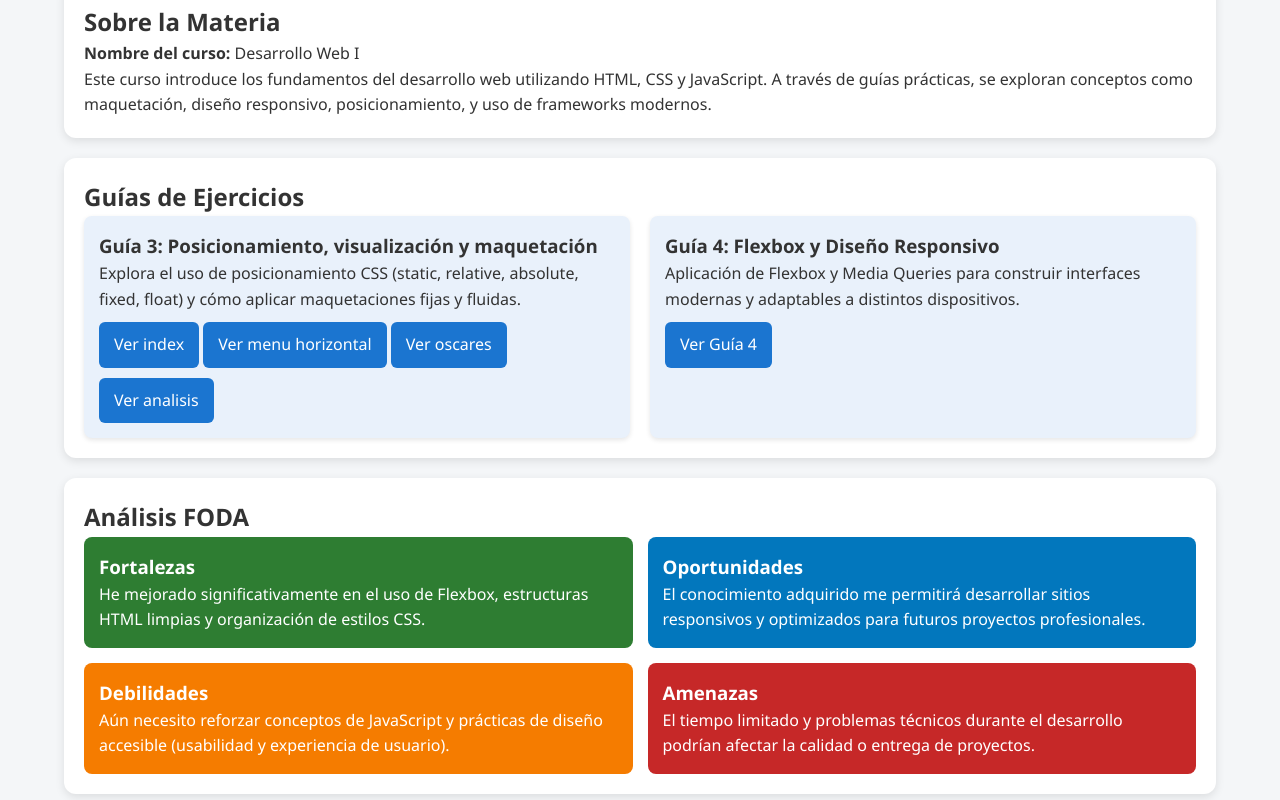
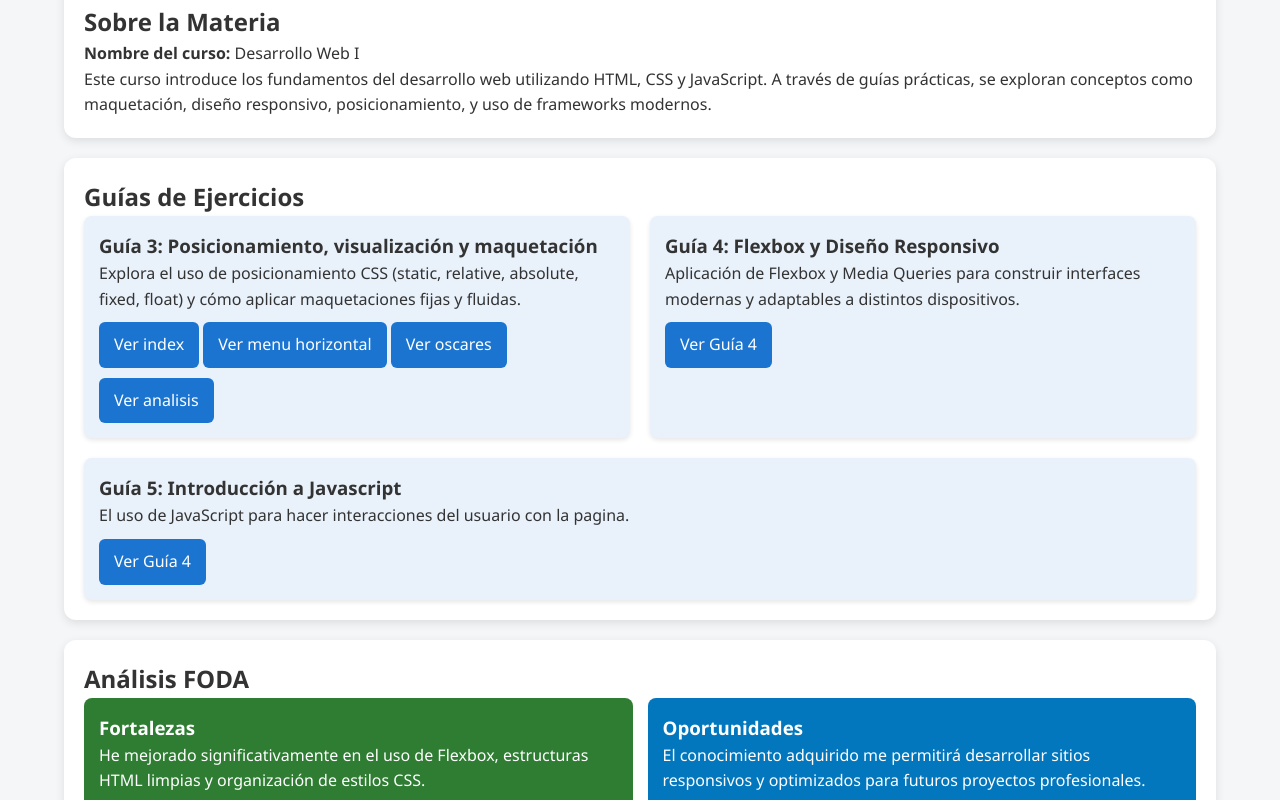
Before and after one commit to Robertogame666/tareas-completas, a plain HTML site: page page.html in a window 1280 px wide. Shown: the part 390-1190 px from the top of the page. Drawn offline with Linux system fonts and the light colour scheme; files that its build step writes are made by us from their sources.

Commit message:
A;adimiento de la guia 5
Added a new section for JavaScript introduction and updated links.

```diff
--- a/page.html
+++ b/page.html
@@ -43,6 +43,12 @@
                     <p>Aplicación de Flexbox y Media Queries para construir interfaces modernas y adaptables a distintos dispositivos.</p>
                     <a href="20245436 Guia 4/index.html" target="_blank">Ver Guía 4</a>
                 </article>
+
+                <article>
+                    <h3>Guía 5: Introducción a Javascript</h3>
+                    <p>El uso de JavaScript para hacer interacciones del usuario con la pagina.</p>
+                    <a href="Guia 5_20245436/INDEX.HTML" target="_blank">Ver Guía 4</a>
+                </article>
             </div>
         </section>
 
```
